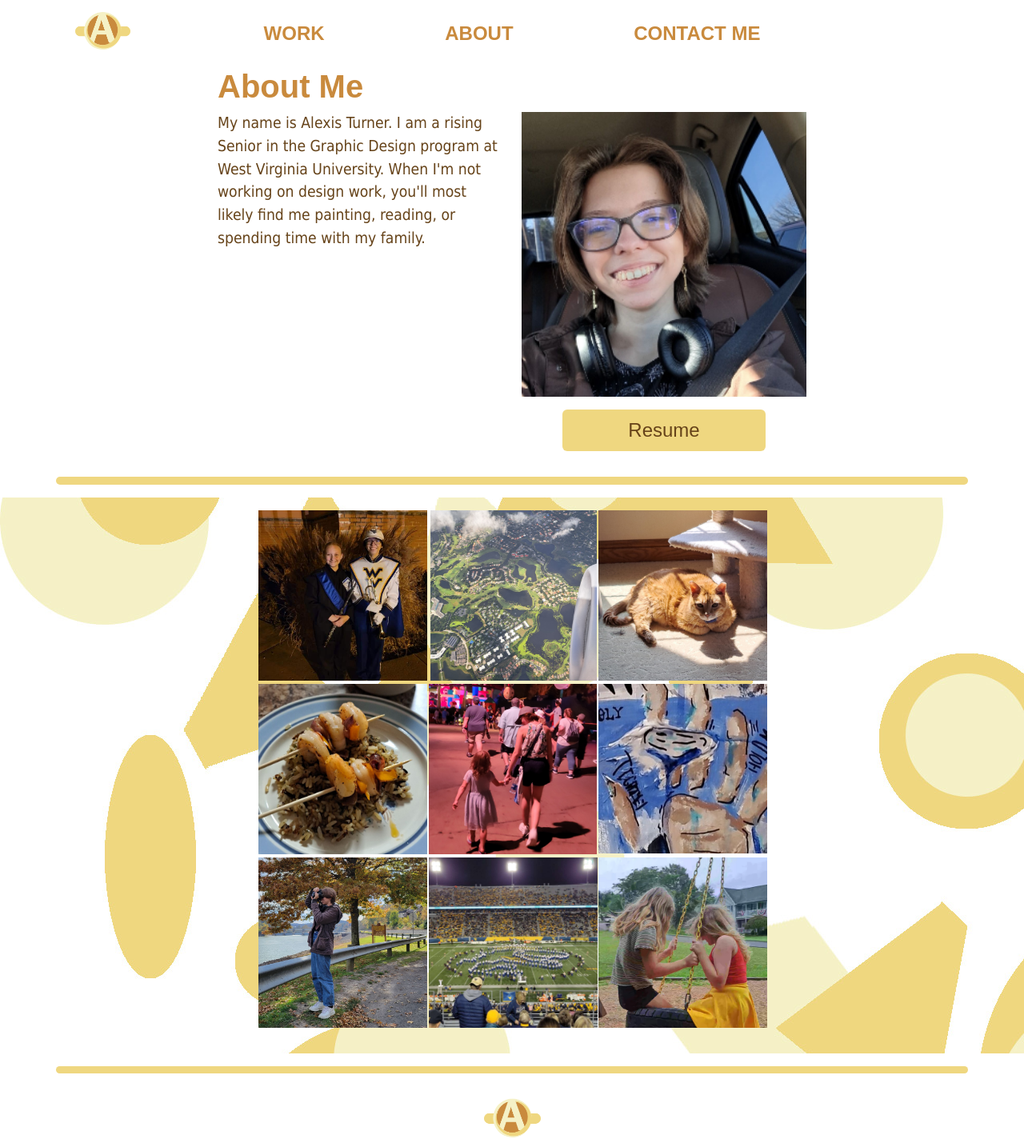
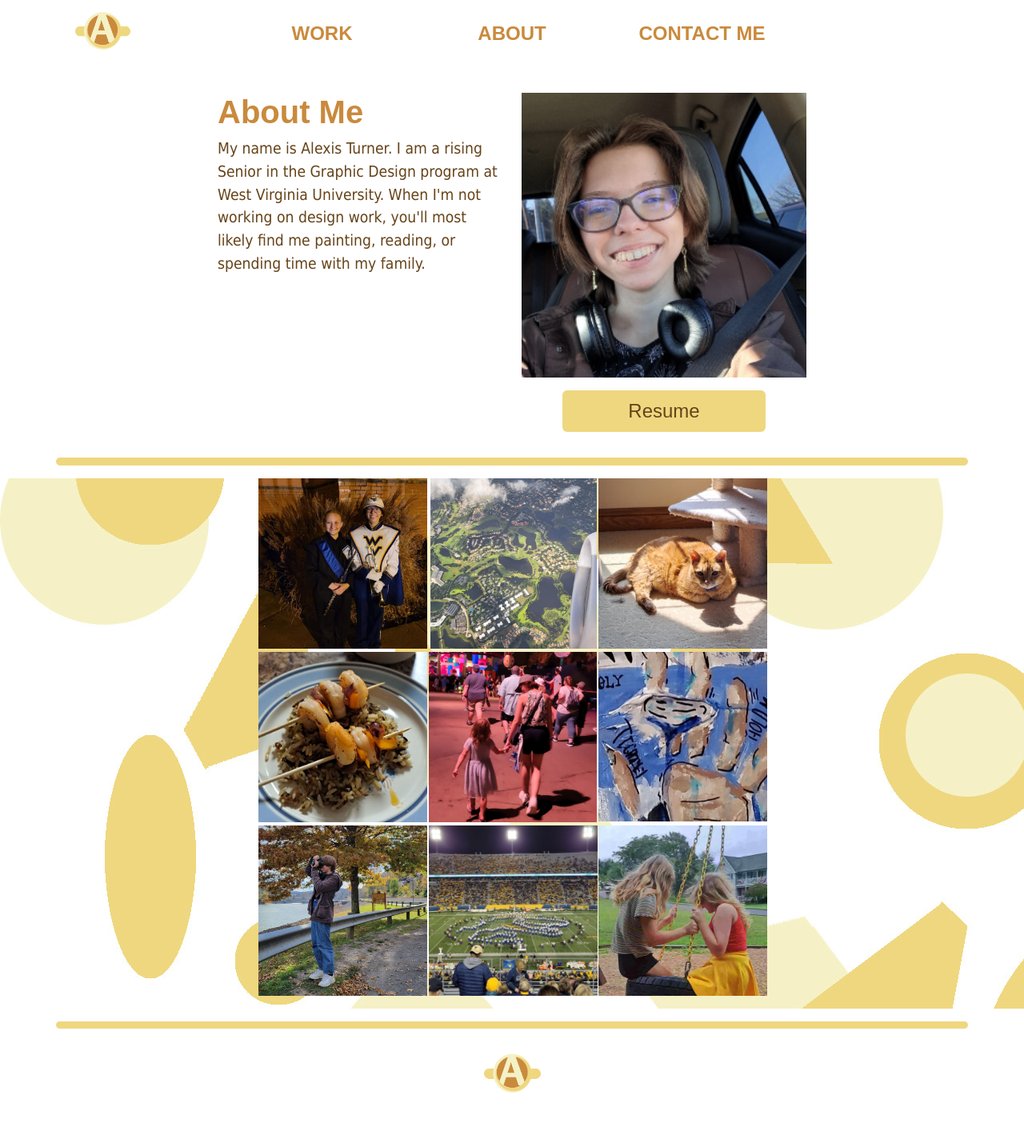
Before and after one commit to ant0036/Turner-Project-1, a plain HTML site: page about.html in a window 1280 px wide. Shown: the whole page at 80% size. After the commit the page ends 1384 px from the top, so only its background shows below. Drawn offline with nearby package versions, Linux system fonts and the light colour scheme.

Commit message:
nav put in columns, about page adjustment, works pages row-col fixed

```diff
--- a/about.html
+++ b/about.html
@@ -35,9 +35,12 @@
                   <img src="images/menu.png" alt="" />
                 </button>
                 <div id="list-items">
-                  <a href="index.html"> Work </a>
-                  <a href="about.html"> About </a>
-                  <a href="contact.html"> Contact Me</a>
+                    <div class="col-12">
+                        <div class="row justify-content-center">
+                          <a href="index.html" class="col-3"> WORK </a>
+                          <a href="about.html" class="col-3"> ABOUT </a>
+                          <a href="contact.html" class="col-3"> CONTACT ME</a>
+                        </div>
                 </div>
               </div>
             </div>
@@ -46,9 +49,12 @@
             <div class="col-10 d-none d-lg-block">
               <div class="row justify-content-center">
                 <div class="col-12">
-                  <a href="index.html"> WORK </a>
-                  <a href="about.html"> ABOUT </a>
-                  <a href="contact.html"> CONTACT ME</a>
+                    <div class="col-12">
+                        <div class="row justify-content-center">
+                          <a href="index.html" class="col-3"> WORK </a>
+                          <a href="about.html" class="col-3"> ABOUT </a>
+                          <a href="contact.html" class="col-3"> CONTACT ME</a>
+                        </div>
                 </div>
               </div>
             </div>
@@ -61,14 +67,17 @@
           <div class="container">
             <div class="row justify-content-center">
               <div class="col-12 col-lg-8">
+
+                <div class="row top">
+                    <div class="col-12 col-md-6">
                         <h1>About Me</h1>
-                <div class="row">
-                  <p class="col-12 col-md-6">
+                        <p >
                         My name is Alexis Turner. I am a rising Senior in the
                         Graphic Design program at West Virginia University. When I'm
                         not working on design work, you'll most likely find me
                         painting, reading, or spending time with my family.
                         </p>
+                    </div>
                   <img
                     src="images/me.png"
                     alt="me"
--- a/sass/custom.scss
+++ b/sass/custom.scss
@@ -38,6 +38,9 @@ p {
 .logo {
     width:50%;
 }
+footer {
+    padding-bottom: 1rem;
+}
 .bar {
     padding: 0.3rem;
     background-color: $medium-yellow;
@@ -48,7 +51,7 @@ p {
 }
 .space {
     margin:0;
-    margin: 1rem;
+    padding: 2rem 1rem;
 }
 
 
@@ -62,6 +65,9 @@ p {
 }
 
 .index h1 {
+    padding-top: 2rem;
+}
+.top {
     padding-top: 2rem;
 }
 .thumbnails li {
@@ -111,7 +117,7 @@ p {
 }
  #bignav a {
 
-    margin: 4.5rem;
+
     font-family: $heading;
     font-weight: 700;
     color: $dark-yellow;
```
Also changed, not shown: ads.html (+7 -4 lines), artspring.html (+7 -5 lines), bees.html (+7 -3 lines), books.html (+8 -5 lines), index.html (+5 -3 lines), manifesto.html (+8 -5 lines), museum.html (+8 -5 lines), pints.html (+8 -5 lines), resume.html (+6 -3 lines), weather.html (+8 -5 lines), zeus.html (+8 -5 lines), css/custom.css, 1 other file. Lines whose indentation alone changed are shown as unchanged.
